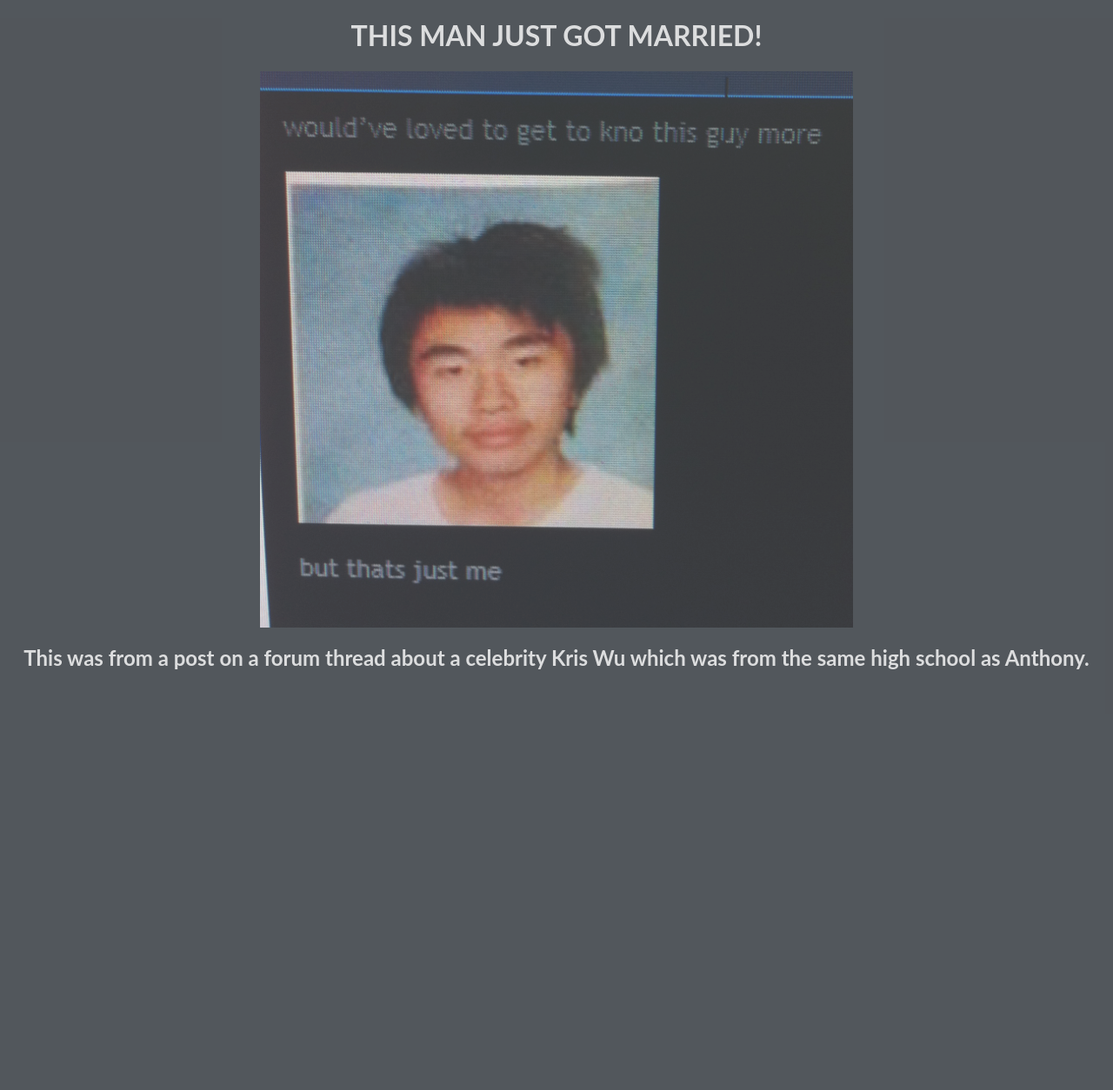
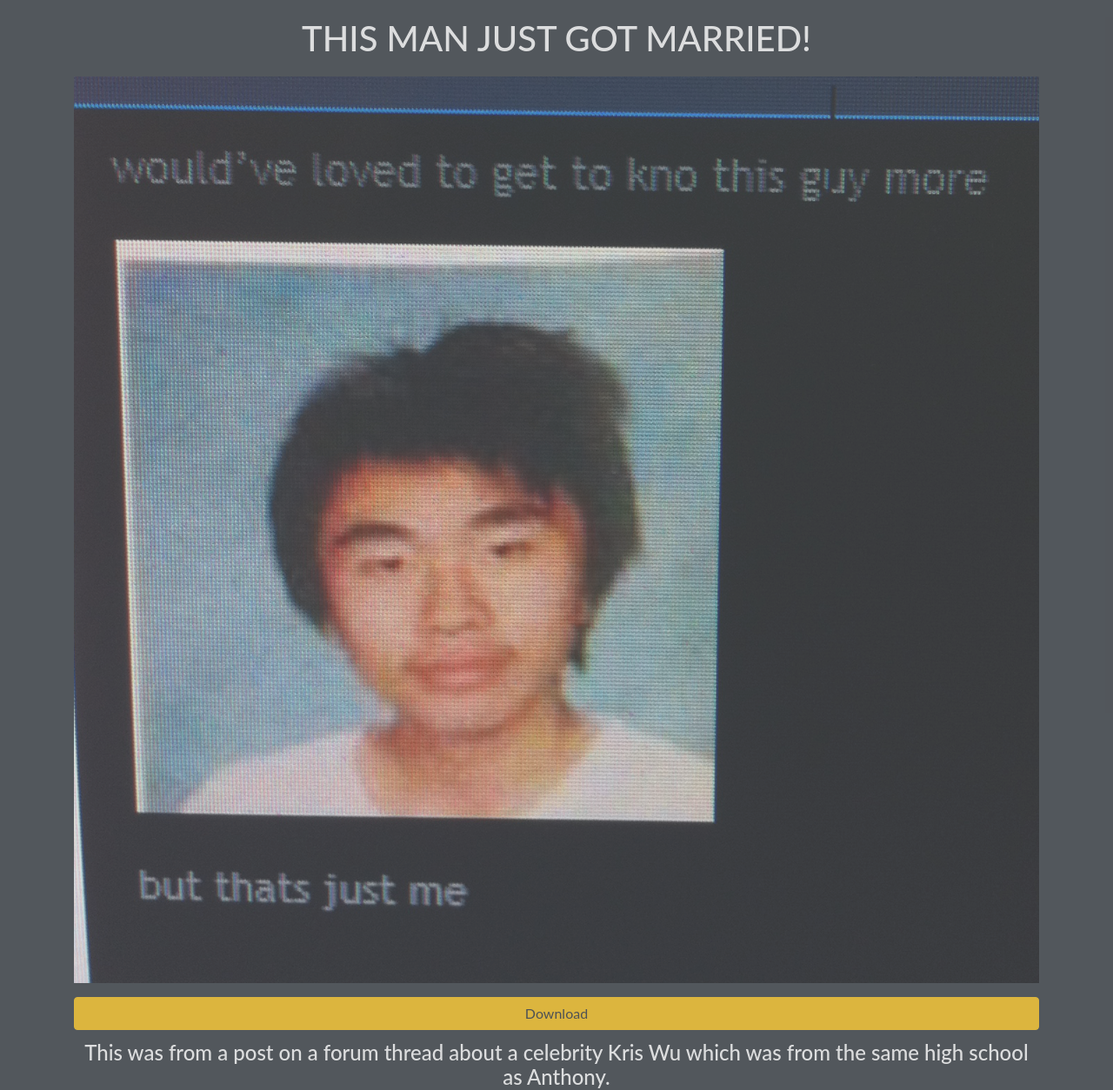
Before and after one commit to toiletmuffin/anthony, a PHP site: page /index.html in a window 1280 px wide. Shown: the whole page at 87% size. Before the commit the page ends 770 px from the top, so only its background shows below. Run offline with PHP 8.4, Linux system fonts and the light colour scheme; some libraries are stand-ins or nearby versions.

Commit message:
download btn

```diff
--- a/index.html
+++ b/index.html
@@ -3,17 +3,27 @@
   <head>
     <meta charset="utf-8">
     <meta name="viewport" content="width=device-width, initial-scale=1, shrink-to-fit=no">
-    <meta name="description" content="Personal Portfolio">
+    <meta name="description" content="Anthony Liang">
     <meta name="author" content="Jacky Ma">
 
     <title>Anthony Liang</title>
 
+    <link rel="stylesheet" href="https://maxcdn.bootstrapcdn.com/bootstrap/4.0.0/css/bootstrap.min.css" integrity="sha384-Gn5384xqQ1aoWXA+058RXPxPg6fy4IWvTNh0E263XmFcJlSAwiGgFAW/dAiS6JXm" crossorigin="anonymous">
     <link rel="stylesheet" href="style.css">
   </head>
 
   <body>
-    <h1>THIS MAN JUST GOT MARRIED!</h1>
-    <img src="anthony.JPG" alt="Handsome Man" class="center">
-    <h2>This was from a post on a forum thread about a celebrity Kris Wu which was from the same high school as Anthony.
+    <div class="container">
+
+      <h1>THIS MAN JUST GOT MARRIED!</h1>
+      <img src="anthony.JPG" alt="Handsome Man" class="img-fluid">
+      <button type="button" class="btn btn-warning btn-block" href="anthony.JPG">Download</button>
+      <h4>This was from a post on a forum thread about a celebrity Kris Wu which was from the same high school as Anthony.</h4>
+
+    </div>
+
+    <script src="https://code.jquery.com/jquery-3.2.1.slim.min.js" integrity="sha384-KJ3o2DKtIkvYIK3UENzmM7KCkRr/rE9/Qpg6aAZGJwFDMVNA/GpGFF93hXpG5KkN" crossorigin="anonymous"></script>
+    <script src="https://cdnjs.cloudflare.com/ajax/libs/popper.js/1.12.9/umd/popper.min.js" integrity="sha384-ApNbgh9B+Y1QKtv3Rn7W3mgPxhU9K/ScQsAP7hUibX39j7fakFPskvXusvfa0b4Q" crossorigin="anonymous"></script>
+    <script src="https://maxcdn.bootstrapcdn.com/bootstrap/4.0.0/js/bootstrap.min.js" integrity="sha384-JZR6Spejh4U02d8jOt6vLEHfe/JQGiRRSQQxSfFWpi1MquVdAyjUar5+76PVCmYl" crossorigin="anonymous"></script>
   </body>
 </html>
--- a/style.css
+++ b/style.css
@@ -1,24 +1,19 @@
-body, html{
+body, html {
   height:100%;
   margin:0;
   font-size:16px;
   font-family:"Lato", sans-serif;
   font-weight:400;
   background-color:#282e34;
-  opacity:0.8;}
-
-img {
-  width: auto;
-  height: 80%;
+  opacity:0.8;
+  text-align: center;
+  color: white;
 }
 
-h1, h2{
-	text-align: center;
-	color: white;
+h1, h4 {
+  margin: 0.5em;
 }
 
-.center {
-  display: block;
-  margin-left: auto;
-  margin-right: auto;
+button {
+  margin-top: 1em;
 }
```
